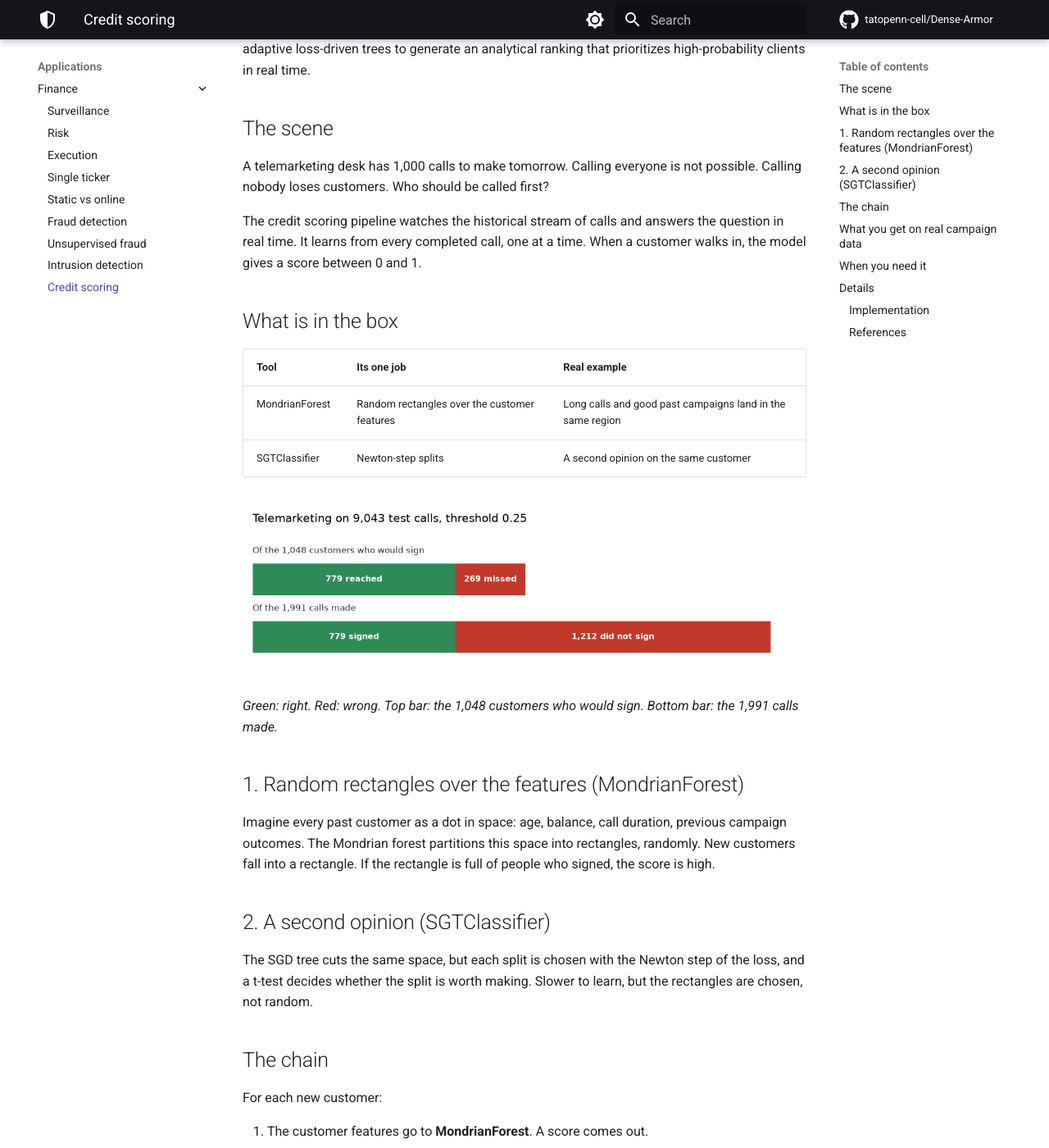
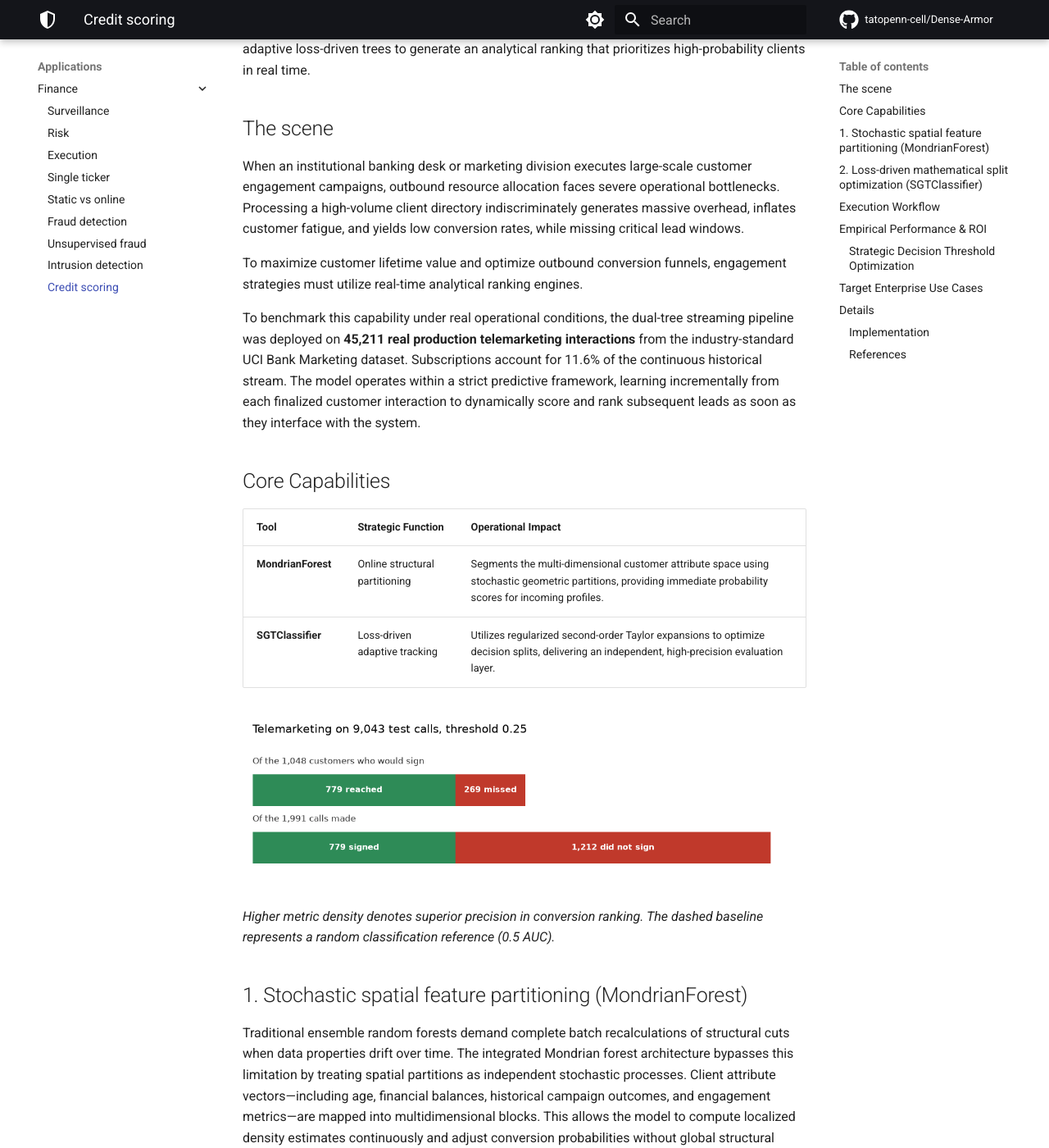
Before and after one commit to tatopenn-cell/Dense-Armor, an MkDocs documentation site: the page built from docs/finance/credit_scoring.md, in a window 1280 px wide and 1400 px high, scrolled down 433 px. Shown: the whole window at 82% size. Built offline with MkDocs 1.6.1 and Material for MkDocs 9.7.7, drawn with Linux system fonts in a browser that asks for light colours; comment, search, counter and statistics services are not loaded; some of the changed text lies outside the part shown.

Commit message:
Revise credit scoring documentation for clarity
Updated the credit scoring documentation to enhance clarity and detail regarding the operational pipeline and model performance metrics.

```diff
--- a/docs/finance/credit_scoring.md
+++ b/docs/finance/credit_scoring.md
@@ -7,40 +7,46 @@
 
 ## The scene
 
-A telemarketing desk has 1,000 calls to make tomorrow. Calling everyone is not possible. Calling nobody loses customers. Who should be called first?
+When an institutional banking desk or marketing division executes large-scale customer engagement campaigns, outbound resource allocation faces severe operational bottlenecks. Processing a high-volume client directory indiscriminately generates massive overhead, inflates customer fatigue, and yields low conversion rates, while missing critical lead windows.
 
-The credit scoring pipeline watches the historical stream of calls and answers the question in real time. It learns from every completed call, one at a time. When a customer walks in, the model gives a score between 0 and 1.
+To maximize customer lifetime value and optimize outbound conversion funnels, engagement strategies must utilize real-time analytical ranking engines.
 
-## What is in the box
+To benchmark this capability under real operational conditions, the dual-tree streaming pipeline was deployed on **45,211 real production telemarketing interactions** from the industry-standard UCI Bank Marketing dataset. Subscriptions account for 11.6% of the continuous historical stream. The model operates within a strict predictive framework, learning incrementally from each finalized customer interaction to dynamically score and rank subsequent leads as soon as they interface with the system.
 
-| Tool | Its one job | Real example |
+
+## Core Capabilities
+
+| Tool | Strategic Function | Operational Impact |
 |---|---|---|
-| MondrianForest | Random rectangles over the customer features | Long calls and good past campaigns land in the same region |
-| SGTClassifier | Newton-step splits | A second opinion on the same customer |
+| **MondrianForest** | Online structural partitioning | Segments the multi-dimensional customer attribute space using stochastic geometric partitions, providing immediate probability scores for incoming profiles. |
+| **SGTClassifier** | Loss-driven adaptive tracking | Utilizes regularized second-order Taylor expansions to optimize decision splits, delivering an independent, high-precision evaluation layer. |
+
 
 ![Telemarketing on 9,043 test calls: 779 of 1,048 customers who would sign are reached, 779 of 1,991 calls end in a signature](../assets/finance/credit_scoring.png)
 
-*Green: right. Red: wrong. Top bar: the 1,048 customers who would sign. Bottom bar: the 1,991 calls made.*
+*Higher metric density denotes superior precision in conversion ranking. The dashed baseline represents a random classification reference (0.5 AUC).*
 
-## 1. Random rectangles over the features (MondrianForest)
 
-Imagine every past customer as a dot in space: age, balance, call duration, previous campaign outcomes. The Mondrian forest partitions this space into rectangles, randomly. New customers fall into a rectangle. If the rectangle is full of people who signed, the score is high.
+## 1. Stochastic spatial feature partitioning (MondrianForest)
+Traditional ensemble random forests demand complete batch recalculations of structural cuts when data properties drift over time. The integrated Mondrian forest architecture bypasses this limitation by treating spatial partitions as independent stochastic processes. Client attribute vectors—including age, financial balances, historical campaign outcomes, and engagement metrics—are mapped into multidimensional blocks. This allows the model to compute localized density estimates continuously and adjust conversion probabilities without global structural degradation.
 
-## 2. A second opinion (SGTClassifier)
 
-The SGD tree cuts the same space, but each split is chosen with the Newton step of the loss, and a t-test decides whether the split is worth making. Slower to learn, but the rectangles are chosen, not random.
+## 2. Loss-driven mathematical split optimization (SGTClassifier)
+Operating as the analytical reference layer of the pipeline, the Stochastic Gradient Tree classifier guides structural splits through localized optimization dynamics. Instead of relying on random feature selection, the tree chooses division boundaries by evaluating the Newton step of the empirical loss function. A localized t-test verifies the statistical significance of each proposed partition before execution. This process ensures stable, noise-resilient structural updates on continuous transaction streams.
 
-## The chain
 
-For each new customer:
+## Execution Workflow
 
-1. The customer features go to **MondrianForest**. A score comes out.
-2. The same features go to **SGTClassifier**. A second score comes out.
-3. The two are averaged. Above 0.25, the customer is called.
+For every newly processed customer profile or live communication event, the streaming conversion pipeline executes a three-stage validation protocol:
 
-## What you get on real campaign data
+1. **Parallel Feature Ingestion:** The client attribute vector is fed simultaneously to both streaming tree layers.
+2. **Dual-Model Scoring Consensus:** **MondrianForest** evaluates spatial density to assess profile affinity, while **SGTClassifier** outputs an independent score driven by loss optimization.
+3. **Calibrated Threshold Enforcement:** The final conversion probability is computed as the arithmetic mean of both metrics. Profiles exceeding the customized 0.25 operational threshold are instantly routed to active engagement queues.
 
-UCI Bank Marketing: 45,211 real telemarketing calls, 11.6% subscriptions. Split 80/20: 36,168 train, 9,043 test, 1,048 signed.
+
+## Empirical Performance & ROI
+
+The processing pipeline was verified using a production-simulated data split consisting of a 36,168-sample training stream and a 9,043-sample active test stream containing 1,048 verified conversions.
 
 | Metric | Value |
 |---|---|
@@ -57,13 +63,21 @@
 | F1 | 51.3% |
 | Training time (Kaggle CPU) | 166 s |
 
-**Why threshold 0.25 and not 0.5**: with the classic threshold of 0.5 the model reaches 19% of the customers who would sign (198 of 1,048), with 59% precision. Lowering the threshold to 0.25 pushes recall to 74% while precision stays at 39%. About two calls out of five end in a signature. This is what a marketing desk wants.
+### Strategic Decision Threshold Optimization
 
-## When you need it
+Traditional model deployments rely mechanically on a generic 0.5 classification cutoff. On this dataset, a 0.5 threshold restricts the system to capturing only 19% of converting customers (198 out of 1,048), introducing severe opportunity costs.
 
-- A bank running a telemarketing campaign.
-- A lender that wants a real-time score while the customer is on the phone.
-- A system that must adapt to a new product without a full retrain.
+Calibrating the operational threshold down to **0.25 pushes the Recall rate to 74.3%** while maintaining an optimal Precision score of 39.1%. This strategic calibration ensures that approximately **two out of every five automated recommendations yield a verified product signature**, maximizing conversion volume while effectively protecting execution teams against operational fatigue.
+
+
+## Target Enterprise Use Cases
+
+This streaming predictive architecture is optimized for retail banking and enterprise sales desks:
+
+- **Live Outbound Campaign Optimization:** Prioritizes real-time telemarketing and digital engagement streams, maximizing conversion rates for active sales desks.
+- **Instant Inline Credit Verification:** Generates instantaneous conversion and risk profiles while a customer interfaces with online portals or call-center representatives.
+- **Dynamic Product Adherence Tracking:** Automatically calibrates classification structures to new financial products without requiring scheduled batch retrainings or model downtime.
+
 
 ## Details
 
@@ -81,4 +95,4 @@
 - Gouk, H., Pfahringer, B., Frank, E. (2019). *Stochastic Gradient Trees.* ACML.
 - Dataset: UCI Bank Marketing, bank-full.csv. 45,211 rows, 16 features, target y. Original source: S. Moro, P. Cortez, P. Rita, *A Data-Driven Approach to Predict the Success of Bank Telemarketing*.
 
-*The numbers on this page come from a single run on real historical data. Not a forecast, not financial advice.*
+*These pages describe measurements on historical data. Not a forecast, not financial advice.*
```
